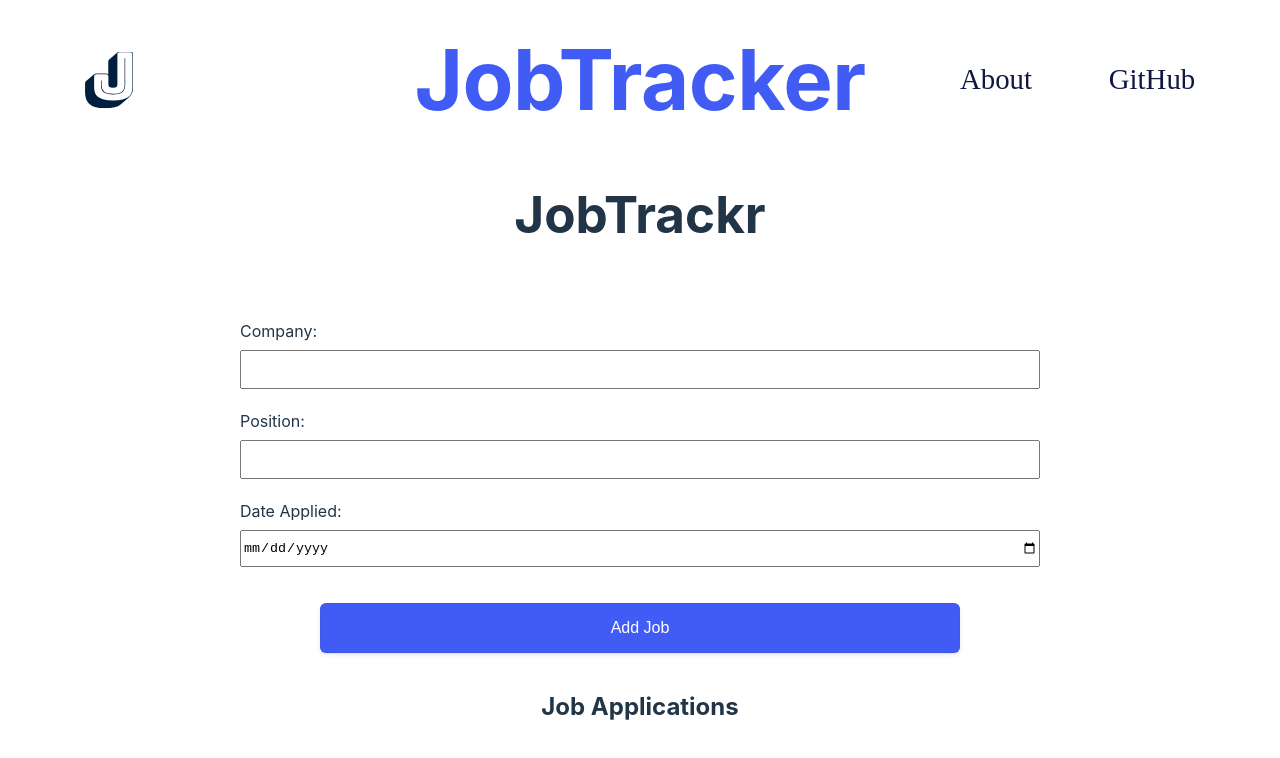
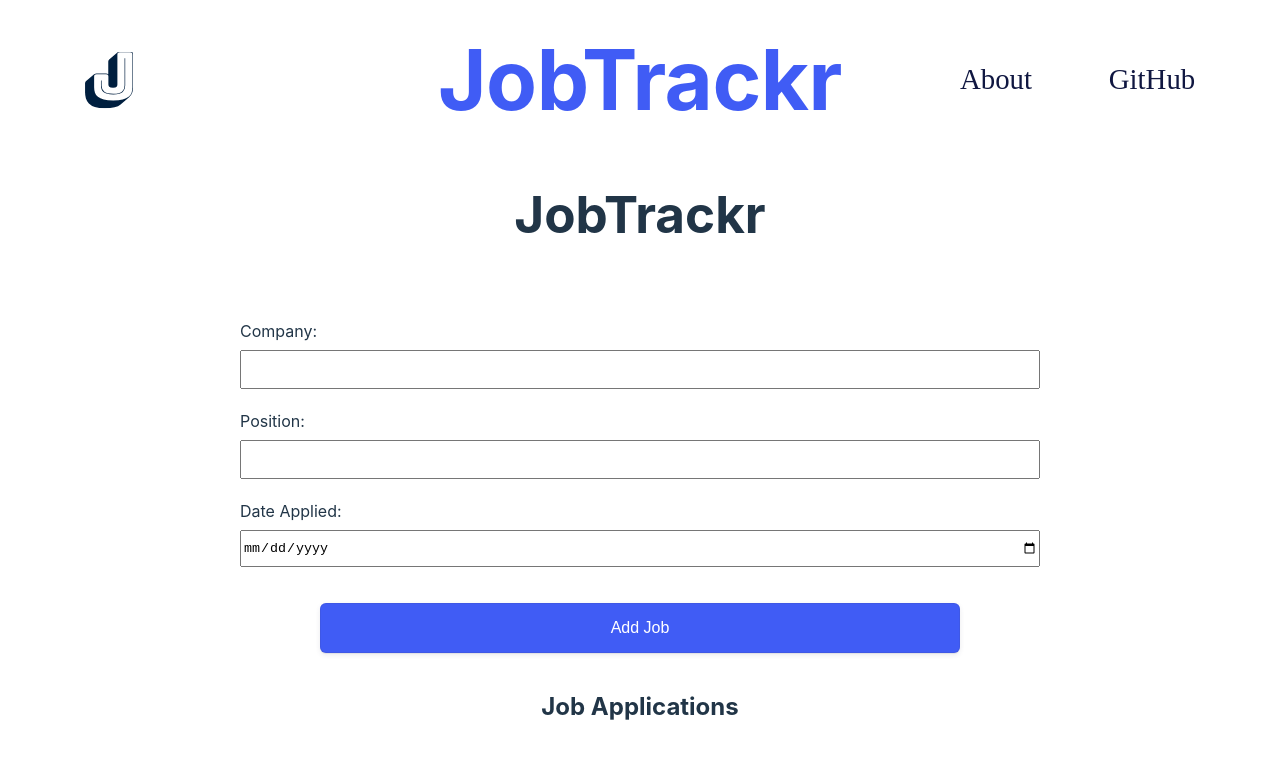
Before and after one commit to madina0801/joblique, a React (Vite) app: page / in a window 1280 px wide. Shown: the top 758 px of the page. Built offline with nearby package versions, Linux system fonts and the light colour scheme.

Commit message:
commit 2

```diff
--- a/src/components/layout/Navbar.jsx
+++ b/src/components/layout/Navbar.jsx
@@ -26,11 +26,11 @@ function Navbar() {
             <div className="logo">  <a href="#">
                 <img className="logo" alt="Be natural logo" src="./logo.svg" style={{ height: '4.5rem', width: '3rem', position: 'absolute', top: '50%', transform: 'translateY(-50%)' }} />
             </a></div>
-            <div className="heading-primary" style={{ position: 'absolute', left: '50%', transform: 'translateX(-50%)' }}>JobTracker</div>
+            <div className="heading-primary" style={{ position: 'absolute', left: '50%', transform: 'translateX(-50%)' }}>JobTrackr</div>
             <nav className={`main-nav ${isMobileMenuOpen ? 'open' : ''}`} style={{ zIndex: '300' }}>
                 <ul className="main-nav-list" style={{ fontFamily: "Rubik" }}>
                     <li><a className="main-nav-link" href="/" style={{ fontFamily: "Rubik" }}>About</a></li>
-                    <li><a className="main-nav-link" href="https://github.com/madina0801/JobTrackr" >GitHub</a></li>
+                    <li><a className="main-nav-link" target='blank' href="https://github.com/madina0801/JobTrackr" >GitHub</a></li>
                 </ul>
             </nav>
             <button className="btn-mobile-nav" onClick={toggleMobileMenu} style={{ color: '#101741', fontSize: '30px' }}>
```
